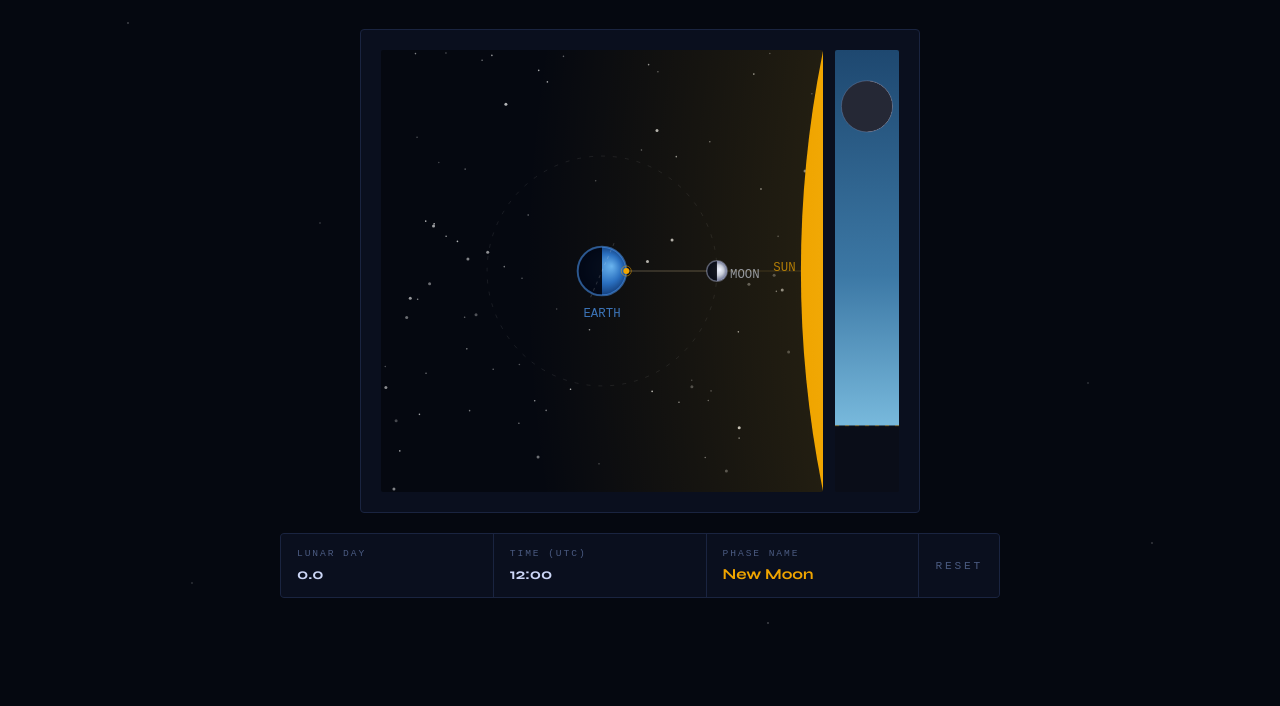
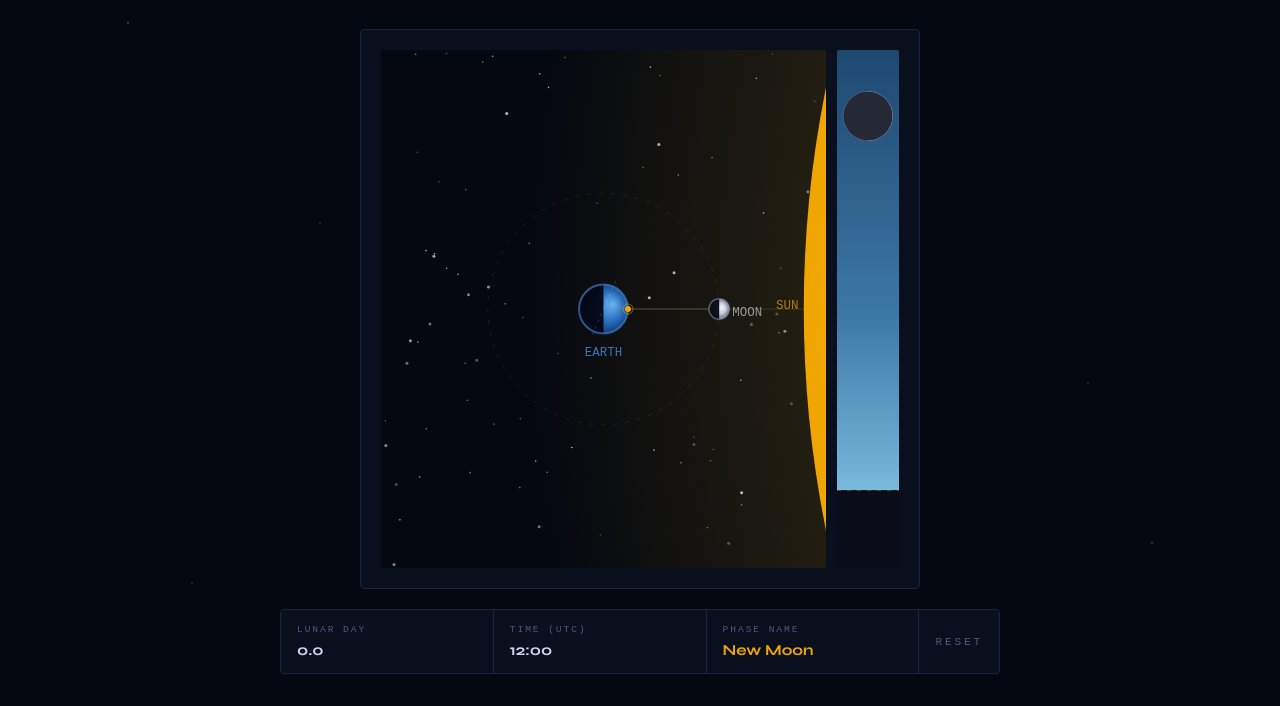
Before and after one commit to argothiel/argothiel.github.io, a website with bundled scripts: page docs/moon.html in a window 1280 px wide. Shown: the part 97-803 px from the top of the page. Built offline with nearby package versions, Linux system fonts and the light colour scheme; a web font is replaced by a local one.

Commit message:
Lock orbital panel to a square; scale horizon strip proportionally
- aspect-ratio: 1/1 on .orbital-panel makes the whole panel square at
  every viewport size.
- Wrap each canvas in a positioned .canvas-cell so its intrinsic
  pixel-buffer size never bleeds into layout. Without the wrapper, the
  canvas's width/height attributes (set by JS to match the rendered
  size) could feed back into grid sizing and stretch the row vertically
  on narrow viewports.
- Horizon strip width is now 12% of the row with a 2% gap, so it stays
  the same fraction of the visualizer at any width.

```diff
--- a/docs/moon.html
+++ b/docs/moon.html
@@ -21,10 +21,14 @@
   <!-- Top-down orbital view, with a thin observer's-horizon strip on the right -->
   <div class="panel orbital-panel">
     <div class="orbital-row">
-      <canvas id="orbitalCanvas"
-              aria-label="Top-down diagram of the Sun, Earth, and Moon, showing the Moon's current orbital position and the observer on Earth's surface."></canvas>
-      <canvas id="horizonCanvas"
-              aria-label="Observer's horizon strip showing the Moon at its current altitude with the corresponding lunar phase."></canvas>
+      <div class="canvas-cell">
+        <canvas id="orbitalCanvas"
+                aria-label="Top-down diagram of the Sun, Earth, and Moon, showing the Moon's current orbital position and the observer on Earth's surface."></canvas>
+      </div>
+      <div class="canvas-cell">
+        <canvas id="horizonCanvas"
+                aria-label="Observer's horizon strip showing the Moon at its current altitude with the corresponding lunar phase."></canvas>
+      </div>
     </div>
   </div>
 
--- a/docs/moon/styles.css
+++ b/docs/moon/styles.css
@@ -115,6 +115,9 @@ canvas {
   max-width: 560px;
   margin: 0 auto;
   width: 100%;
+  aspect-ratio: 1 / 1;
+  display: flex;
+  flex-direction: column;
 }
 
 #resetButton.info-action {
@@ -141,21 +144,28 @@ canvas {
 
 .orbital-row {
   display: grid;
-  grid-template-columns: minmax(0, 1fr) 64px;
-  gap: 12px;
+  grid-template-columns: minmax(0, 1fr) 12%;
+  gap: 2%;
   align-items: stretch;
+  flex: 1;
+  min-height: 0;
+}
+
+.canvas-cell {
+  position: relative;
+  min-width: 0;
+  min-height: 0;
+}
+
+.canvas-cell > canvas {
+  position: absolute;
+  inset: 0;
+  width: 100%;
+  height: 100%;
 }
 
 #orbitalCanvas {
-  width: 100%;
-  aspect-ratio: 1 / 1;
-  height: auto;
   touch-action: none;
-}
-
-#horizonCanvas {
-  width: 100%;
-  height: 100%;
 }
 
 .info-panel {
```
